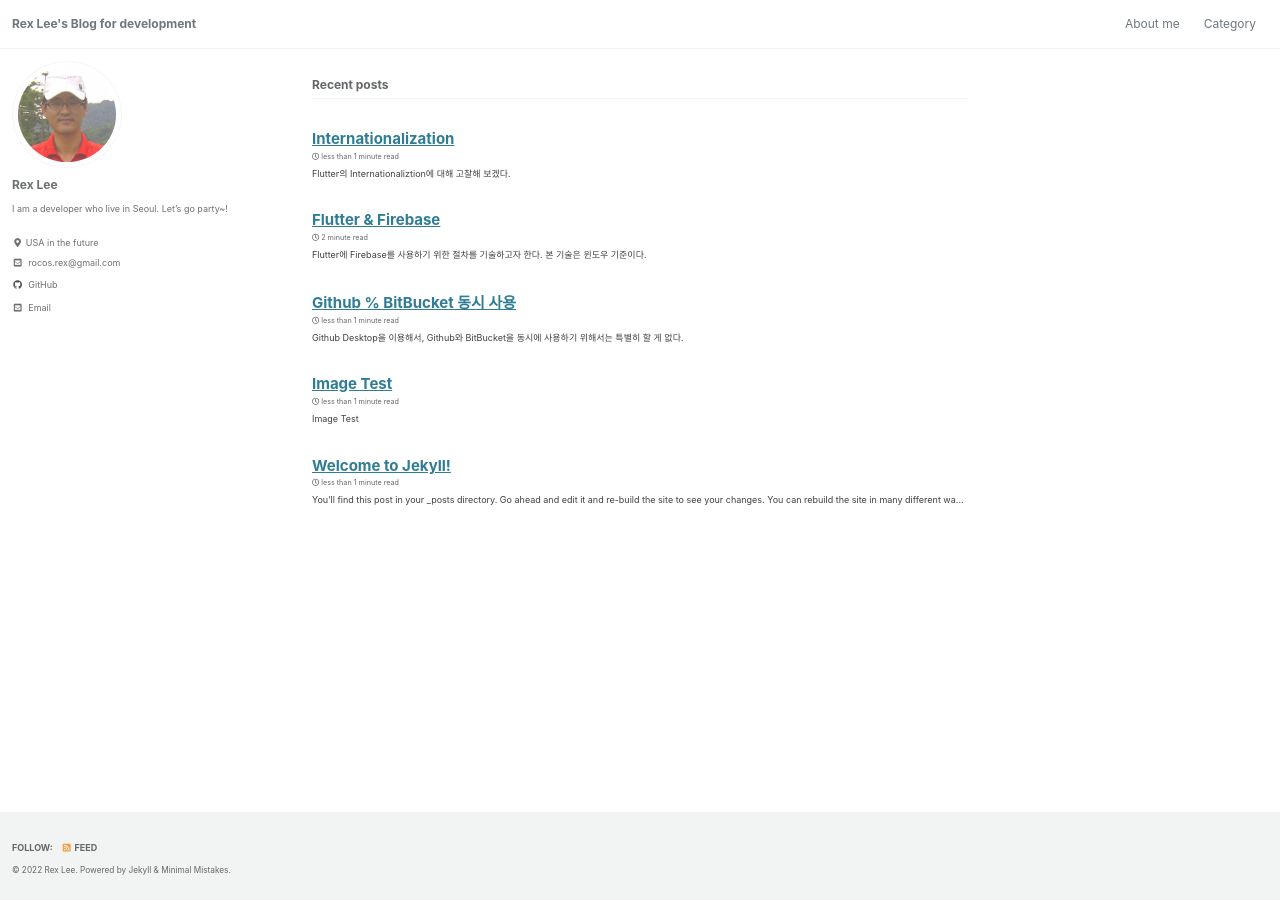
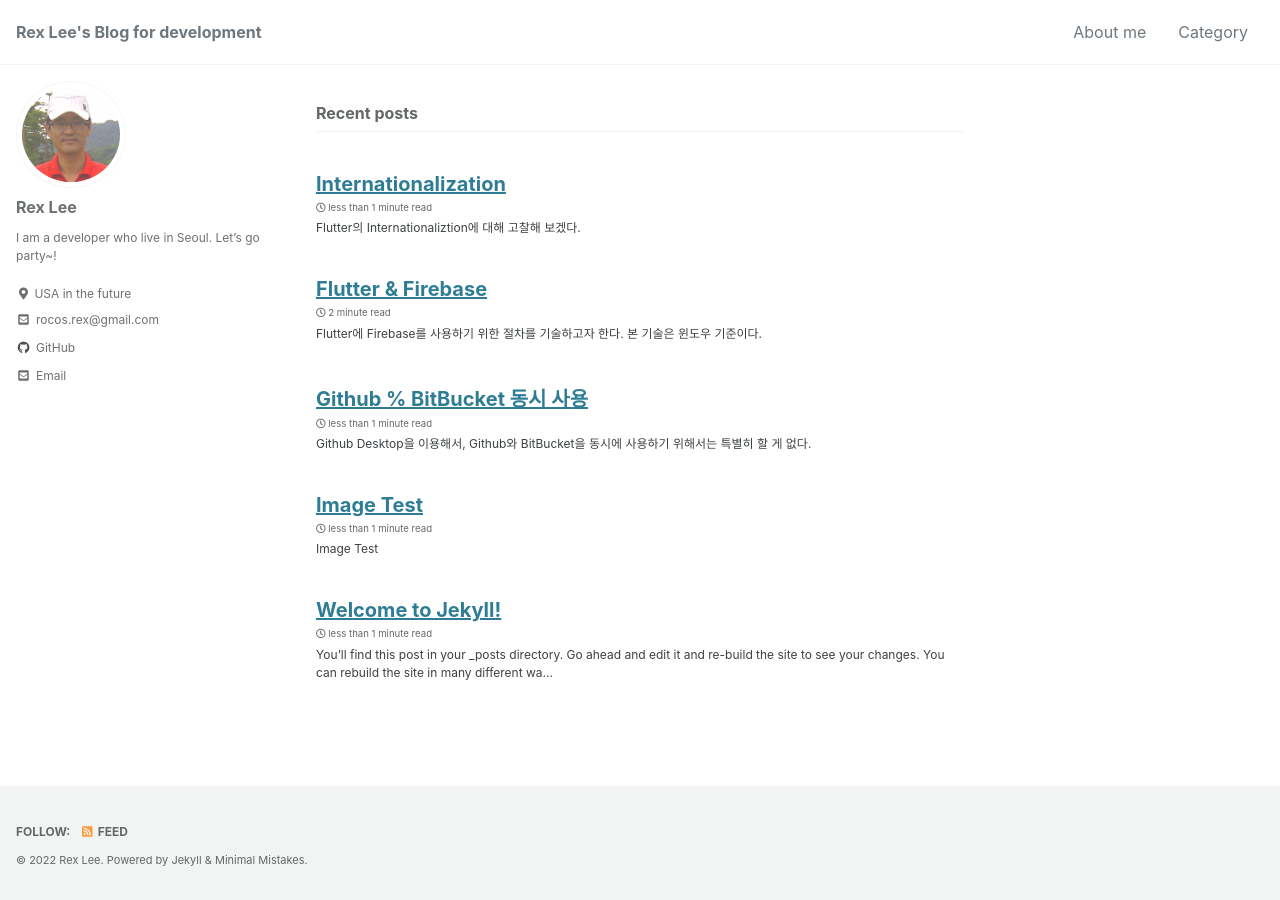
Before and after one commit to rocosrex/rocosrex.github.io, a Jekyll site: the page built from index.html, in a window 1280 px wide. Built offline with Jekyll 4.4.1, drawn with Linux system fonts in a browser that asks for light colours; cached includes are drawn as plain includes; the list of posts is cut into pages by our own code.

Commit message:
Update _reset.scss

```diff
--- a/_sass/minimal-mistakes/_reset.scss
+++ b/_sass/minimal-mistakes/_reset.scss
@@ -8,18 +8,18 @@ html {
   /* apply a natural box layout model to all elements */
   box-sizing: border-box;
   background-color: $background-color;
-  font-size: 12px;
+  font-size: 14px;
 
   @include breakpoint($medium) {
-    font-size: 12px;
+    font-size: 14px;
   }
 
   @include breakpoint($large) {
-    font-size: 12px;
+    font-size: 16px;
   }
 
   @include breakpoint($x-large) {
-    font-size: 12px;
+    font-size: 16px;
   }
 
   -webkit-text-size-adjust: 100%;
```
